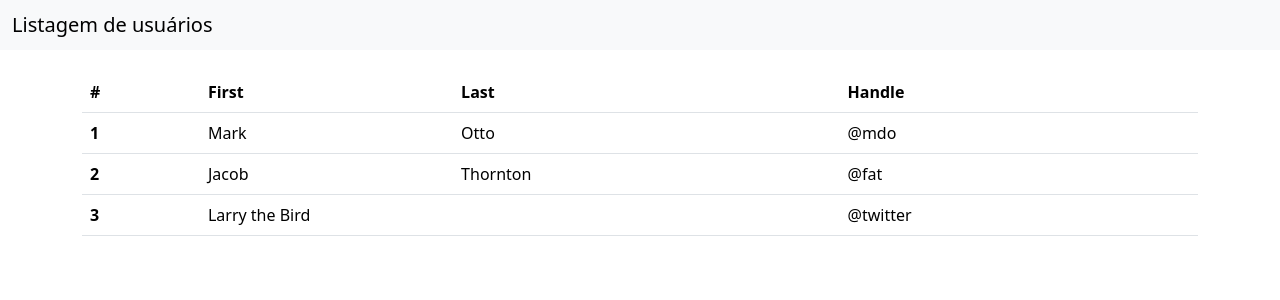
After one commit to ccaioadriano/project-crud-clients, a Django app: page /usuarios/ in a window 1280 px wide. The commit adds this page. Shown: the top 300 px of the page. Run offline with Django 5.2, Linux system fonts and the light colour scheme.

Commit message:
[Feat]: Creating route for listing to users

```diff
--- /dev/null
+++ b/app_crud_clients/templates/usuarios/listagem_usuarios.html
@@ -0,0 +1,59 @@
+<!DOCTYPE html>
+<html lang="pt-br">
+  <head>
+    <meta charset="utf-8" />
+    <meta name="viewport" content="width=device-width, initial-scale=1" />
+    <title>Cadastro de usuários</title>
+    <link
+      href="https://cdn.jsdelivr.net/npm/bootstrap@5.3.2/dist/css/bootstrap.min.css"
+      rel="stylesheet"
+      integrity="sha384-T3c6CoIi6uLrA9TneNEoa7RxnatzjcDSCmG1MXxSR1GAsXEV/Dwwykc2MPK8M2HN"
+      crossorigin="anonymous"
+    />
+  </head>
+
+  <body>
+    <nav class="navbar bg-body-tertiary">
+      <div class="container-fluid">
+        <span class="navbar-brand mb-0 h1">Listagem de usuários</span>
+      </div>
+    </nav>
+    <section class="container">
+      <table class="table" style="margin-top: 2%">
+        <thead>
+          <tr>
+            <th scope="col">#</th>
+            <th scope="col">First</th>
+            <th scope="col">Last</th>
+            <th scope="col">Handle</th>
+          </tr>
+        </thead>
+        <tbody>
+          <tr>
+            <th scope="row">1</th>
+            <td>Mark</td>
+            <td>Otto</td>
+            <td>@mdo</td>
+          </tr>
+          <tr>
+            <th scope="row">2</th>
+            <td>Jacob</td>
+            <td>Thornton</td>
+            <td>@fat</td>
+          </tr>
+          <tr>
+            <th scope="row">3</th>
+            <td colspan="2">Larry the Bird</td>
+            <td>@twitter</td>
+          </tr>
+        </tbody>
+      </table>
+    </section>
+
+    <script
+      src="https://cdn.jsdelivr.net/npm/bootstrap@5.3.2/dist/js/bootstrap.bundle.min.js"
+      integrity="sha384-C6RzsynM9kWDrMNeT87bh95OGNyZPhcTNXj1NW7RuBCsyN/o0jlpcV8Qyq46cDfL"
+      crossorigin="anonymous"
+    ></script>
+  </body>
+</html>
--- a/app_crud_clients/views.py
+++ b/app_crud_clients/views.py
@@ -1,5 +1,7 @@
 from django.shortcuts import render
-
 
 def home(request):
     return render(request=request, template_name="usuarios/home.html")
+
+def usuarios(request):
+    return render(request=request, template_name="usuarios/listagem_usuarios.html")
--- a/project_crud_clients/urls.py
+++ b/project_crud_clients/urls.py
@@ -3,4 +3,8 @@ from app_crud_clients import views
 urlpatterns = [
     # <dominio.com>/...
     path(route="", view=views.home, name="home"),
+
+    #usuários
+    path(route="usuarios/", view=views.usuarios, name="listagem_usuarios"),
+
 ]
```
Also changed, not shown: app_crud_clients/templates/usuarios/home.html (+29 -11 lines).
